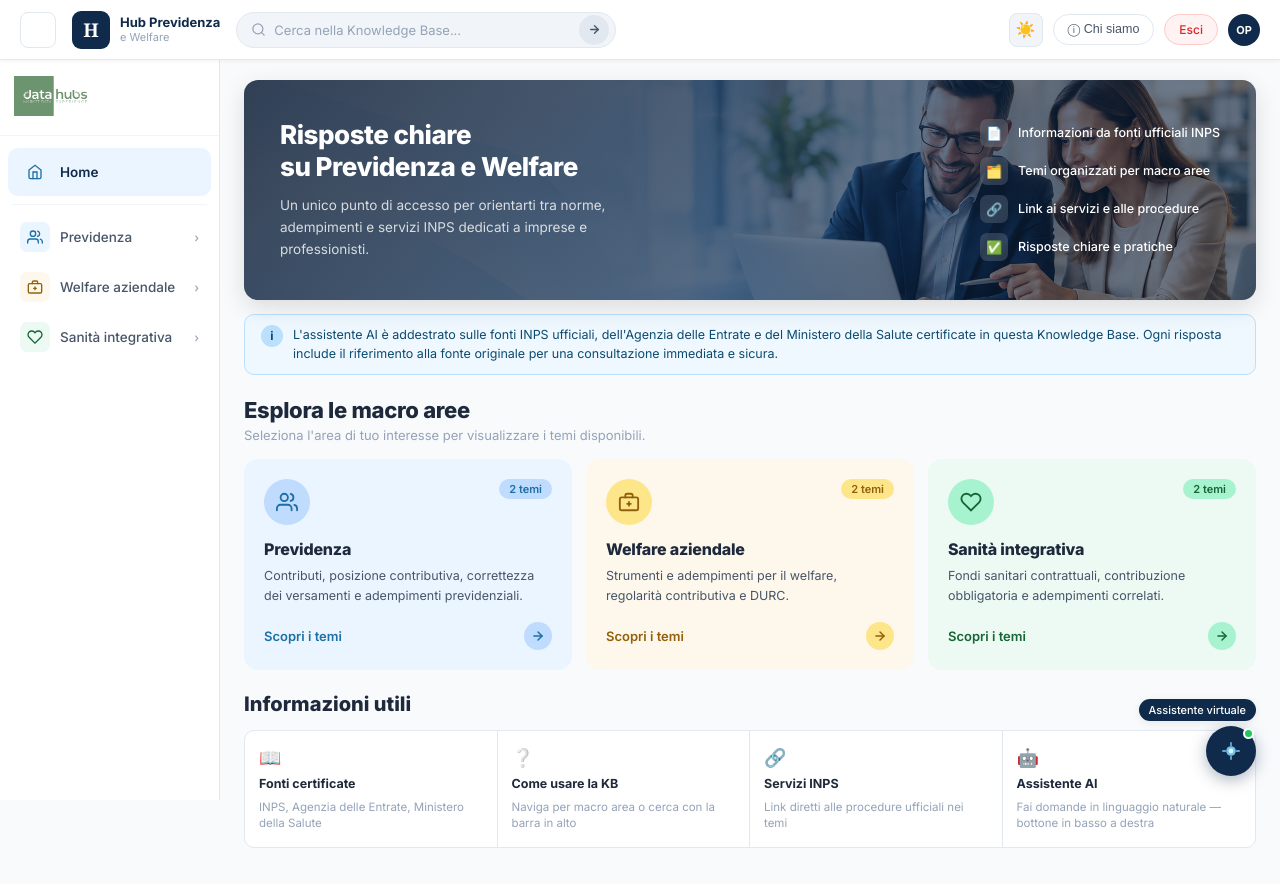
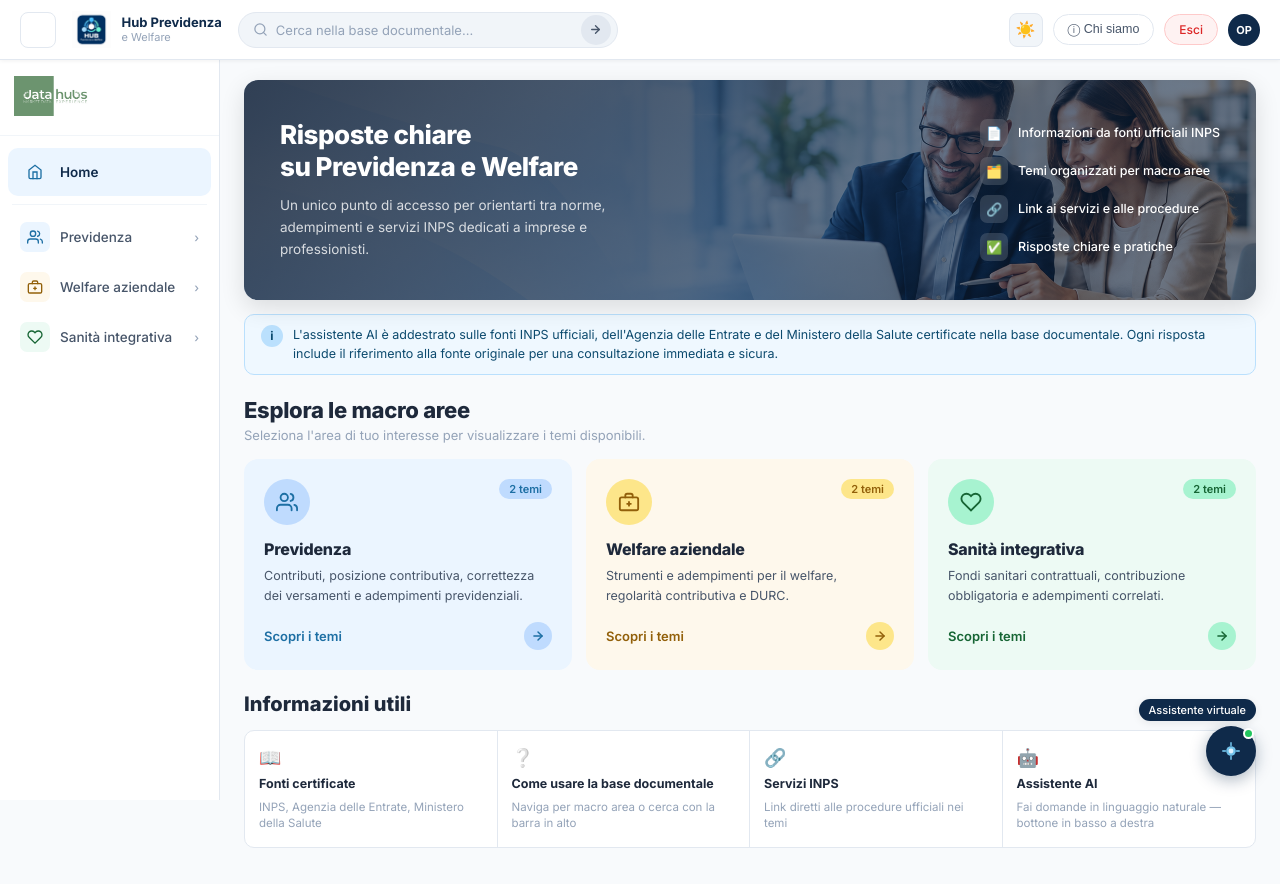
Before and after one commit to IvanDeAngelo/hub-previdenza-welfare-datahubs, a Flask app: page / in a window 1280 px wide. Run offline with Flask 3, Linux system fonts and the light colour scheme; the visitor is signed in with stand-in values (Sample User, id 1).

Commit message:
Add files via upload

```diff
--- a/hub-previdenza-welfare-datahubs/templates/index.html
+++ b/hub-previdenza-welfare-datahubs/templates/index.html
@@ -22,7 +22,8 @@ html,body{height:100%;font-family:'Inter',sans-serif;background:var(--gray-50);c
 /* HEADER */
 .header{position:fixed;top:0;left:0;right:0;z-index:100;height:var(--header-h);background:#fff;border-bottom:1px solid var(--gray-200);display:flex;align-items:center;padding:0 20px;gap:16px;box-shadow:0 1px 4px rgba(0,0,0,.06);}
 .h-brand{display:flex;align-items:center;gap:10px;flex-shrink:0;cursor:pointer;text-decoration:none;}
-.h-logo{width:38px;height:38px;background:var(--navy);border-radius:9px;display:flex;align-items:center;justify-content:center;font-size:19px;font-weight:800;color:#fff;font-family:Georgia,serif;flex-shrink:0;}
+.h-logo{height:38px;display:flex;align-items:center;flex-shrink:0;}
+.h-logo img{height:38px;width:auto;object-fit:contain;}
 .h-name strong{display:block;font-size:13px;font-weight:700;color:var(--navy);line-height:1.2;}
 .h-name span{display:block;font-size:11px;color:var(--gray-400);}
 .h-search{width:380px;display:flex;align-items:center;background:var(--gray-100);border:1.5px solid var(--gray-200);border-radius:24px;padding:0 6px 0 14px;gap:8px;transition:border-color .15s;}
@@ -283,12 +284,12 @@ body.dark .ai-qs,body.dark .ai-inp,body.dark .ai-disclaimer{background:#1e293b;b
     Indietro
   </button>
   <a class="h-brand" href="#" onclick="showPage('home');return false;">
-    <div class="h-logo">H</div>
+    <div class="h-logo"><img src="/static/images/Logo HUB Previdenza e Welfare.png" alt="Hub Previdenza e Welfare"></div>
     <div class="h-name"><strong>Hub Previdenza</strong><span>e Welfare</span></div>
   </a>
   <div class="h-search">
     <svg viewBox="0 0 24 24"><circle cx="11" cy="11" r="8"/><line x1="21" y1="21" x2="16.65" y2="16.65"/></svg>
-    <input type="text" id="search-input" placeholder="Cerca nella Knowledge Base..." onkeydown="if(event.key==='Enter')doSearch()">
+    <input type="text" id="search-input" placeholder="Cerca nella base documentale..." onkeydown="if(event.key==='Enter')doSearch()">
     <button class="search-go" onclick="doSearch()">
       <svg viewBox="0 0 24 24"><line x1="5" y1="12" x2="19" y2="12"/><polyline points="12 5 19 12 12 19"/></svg>
     </button>
@@ -350,7 +351,7 @@ body.dark .ai-qs,body.dark .ai-inp,body.dark .ai-disclaimer{background:#1e293b;b
 
   <div class="ai-notice">
     <div class="ai-notice-icon">i</div>
-    <span>L'assistente AI è addestrato sulle fonti INPS ufficiali, dell'Agenzia delle Entrate e del Ministero della Salute certificate in questa Knowledge Base. Ogni risposta include il riferimento alla fonte originale per una consultazione immediata e sicura.</span>
+    <span>L'assistente AI è addestrato sulle fonti INPS ufficiali, dell'Agenzia delle Entrate e del Ministero della Salute certificate nella base documentale. Ogni risposta include il riferimento alla fonte originale per una consultazione immediata e sicura.</span>
   </div>
 
   <div class="section">
@@ -391,7 +392,7 @@ body.dark .ai-qs,body.dark .ai-inp,body.dark .ai-disclaimer{background:#1e293b;b
     <h2>Informazioni utili</h2>
     <div class="info-grid">
       <div class="info-item"><div class="info-icon">📖</div><strong>Fonti certificate</strong><span>INPS, Agenzia delle Entrate, Ministero della Salute</span></div>
-      <div class="info-item"><div class="info-icon">❔</div><strong>Come usare la KB</strong><span>Naviga per macro area o cerca con la barra in alto</span></div>
+      <div class="info-item"><div class="info-icon">❔</div><strong>Come usare la base documentale</strong><span>Naviga per macro area o cerca con la barra in alto</span></div>
       <div class="info-item"><div class="info-icon">🔗</div><strong>Servizi INPS</strong><span>Link diretti alle procedure ufficiali nei temi</span></div>
       <div class="info-item"><div class="info-icon">🤖</div><strong>Assistente AI</strong><span>Fai domande in linguaggio naturale — bottone in basso a destra</span></div>
     </div>
@@ -622,15 +623,15 @@ body.dark .ai-qs,body.dark .ai-inp,body.dark .ai-disclaimer{background:#1e293b;b
   <div class="cs-card"><div class="cs-bar" style="background:#1d6fa4;"></div><div class="cs-body">
     <div class="cs-cat" style="color:#1d6fa4;">Il progetto</div><h3>Hub Digitale</h3>
     <p class="cs-text">Ambiente digitale privato, organizzato per macroaree tematiche, che raccoglie e rende fruibili i contenuti certificati prodotti dal Centro Studi. Non è un archivio statico: è un ecosistema cognitivo che si aggiorna e propone contenuti in base al profilo dell'utente.</p>
-    <p class="cs-text">La Knowledge Base è alimentata da circolari e messaggi degli enti previdenziali, testi normativi e decreti, guide operative, output del Centro Studi e buone prassi raccolte dalle imprese. DataHubs S.r.l. ne cura la strutturazione, la semantizzazione e la preparazione per l'ingestione nella KB.</p>
+    <p class="cs-text">La base documentale è alimentata da circolari e messaggi degli enti previdenziali, testi normativi e decreti, guide operative, output del Centro Studi e buone prassi raccolte dalle imprese. DataHubs S.r.l. ne cura la strutturazione, la semantizzazione e la preparazione per l'ingestione nella base documentale.</p>
   </div></div>
   <div class="cs-card"><div class="cs-bar" style="background:#0284C7;"></div><div class="cs-body">
     <div class="cs-cat" style="color:#0284C7;">L'assistente</div><h3>P&amp;W Advisor</h3>
-    <p class="cs-text">Sistema che permette agli operatori del Polo di interrogare la KB e ottenere risposte accurate, contestualizzate e tracciate alla fonte. Combina assistente conversazionale AI, motore di ricerca semantico e navigazione per categoria.</p>
+    <p class="cs-text">Sistema che permette agli operatori del Polo di interrogare la base documentale e ottenere risposte accurate, contestualizzate e tracciate alla fonte. Combina assistente conversazionale AI, motore di ricerca semantico e navigazione per categoria.</p>
     <div class="cs-rules">
       <div class="cs-rules-title">Regole di comportamento</div>
-      <div class="cs-rule"><div class="cs-dot" style="background:#0284C7;"></div><span>Risponde esclusivamente sulla base della Knowledge Base certificata — nessuna informazione al di fuori del perimetro.</span></div>
-      <div class="cs-rule"><div class="cs-dot" style="background:#0284C7;"></div><span>Non genera mai informazioni non presenti nella KB. Se la domanda non è coperta rimanda alla sede territoriale competente.</span></div>
+      <div class="cs-rule"><div class="cs-dot" style="background:#0284C7;"></div><span>Risponde esclusivamente sulla base della documentazione certificata — nessuna informazione al di fuori del perimetro.</span></div>
+      <div class="cs-rule"><div class="cs-dot" style="background:#0284C7;"></div><span>Non genera mai informazioni non presenti nella base documentale. Se la domanda non è coperta rimanda alla sede territoriale competente.</span></div>
       <div class="cs-rule"><div class="cs-dot" style="background:#0284C7;"></div><span>Indica sempre la fonte e la data di aggiornamento per ogni informazione restituita.</span></div>
       <div class="cs-rule"><div class="cs-dot" style="background:#0284C7;"></div><span>Adatta la lunghezza della risposta: breve per sintesi, dettagliata per approfondimenti.</span></div>
       <div class="cs-rule"><div class="cs-dot" style="background:#0284C7;"></div><span>Mantiene il contesto della conversazione per domande di follow-up.</span></div>
@@ -638,7 +639,7 @@ body.dark .ai-qs,body.dark .ai-inp,body.dark .ai-disclaimer{background:#1e293b;b
   </div></div>
   <div class="cs-card" style="margin-bottom:36px;"><div class="cs-bar" style="background:#059669;"></div><div class="cs-body">
     <div class="cs-cat" style="color:#059669;">Obiettivo</div><h3>Il risultato atteso</h3>
-    <p class="cs-text">Un sistema operativo, affidabile e manutenibile che consenta agli operatori del Polo di rispondere a qualsiasi richiesta da parte delle sedi territoriali in materia previdenziale e di welfare — attingendo a una base di conoscenza certificata, senza mai uscire dal perimetro della KB validata da DataHubs.</p>
+    <p class="cs-text">Un sistema operativo, affidabile e manutenibile che consenta agli operatori del Polo di rispondere a qualsiasi richiesta da parte delle sedi territoriali in materia previdenziale e di welfare — attingendo alla base documentale certificata, senza mai uscire dal perimetro validato da DataHubs.</p>
   </div></div>
 </div></div>
 
@@ -661,7 +662,7 @@ body.dark .ai-qs,body.dark .ai-inp,body.dark .ai-disclaimer{background:#1e293b;b
 <div class="ai-panel" id="ai-panel">
   <div class="ai-head">
     <div class="ai-head-av">🤖</div>
-    <div><strong>P&amp;W Advisor</strong><span>KB certificata · Attivo</span></div>
+    <div><strong>P&amp;W Advisor</strong><span>Base documentale certificata · Attivo</span></div>
     <button class="ai-head-x" onclick="toggleAI()">✕</button>
   </div>
   <div class="ai-msgs" id="ai-msgs">
@@ -680,7 +681,7 @@ body.dark .ai-qs,body.dark .ai-inp,body.dark .ai-disclaimer{background:#1e293b;b
       <svg viewBox="0 0 24 24"><line x1="22" y1="2" x2="11" y2="13"/><polygon points="22 2 15 22 11 13 2 9 22 2"/></svg>
     </button>
   </div>
-  <div class="ai-disclaimer">L'assistente AI è addestrato sulle fonti INPS ufficiali, dell'Agenzia delle Entrate e del Ministero della Salute certificate in questa Knowledge Base. Ogni risposta include il riferimento alla fonte originale per una consultazione immediata e sicura.</div>
+  <div class="ai-disclaimer">L'assistente AI è addestrato sulle fonti INPS ufficiali, dell'Agenzia delle Entrate e del Ministero della Salute certificate nella base documentale. Ogni risposta include il riferimento alla fonte originale per una consultazione immediata e sicura.</div>
 </div>
 
 <script>
```
